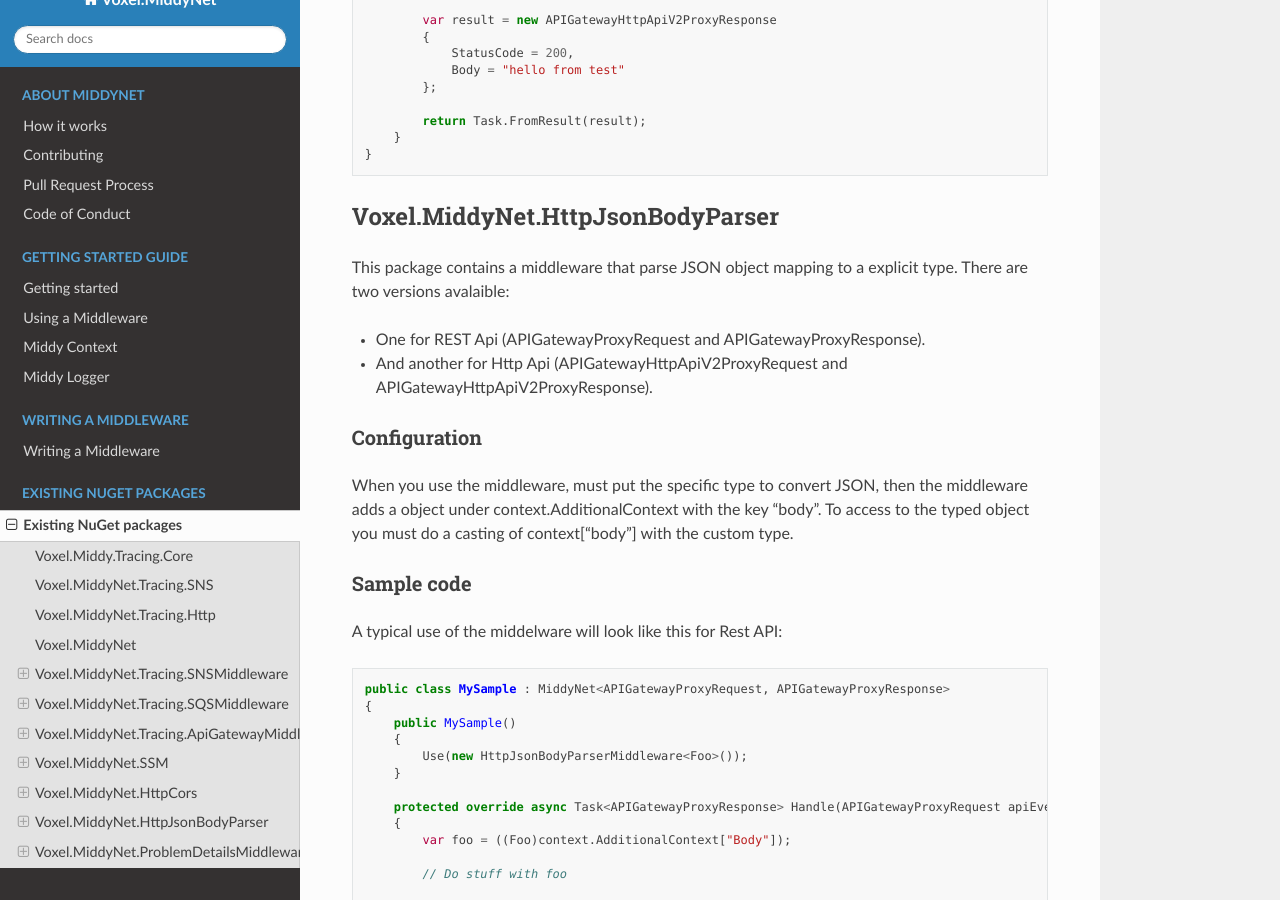
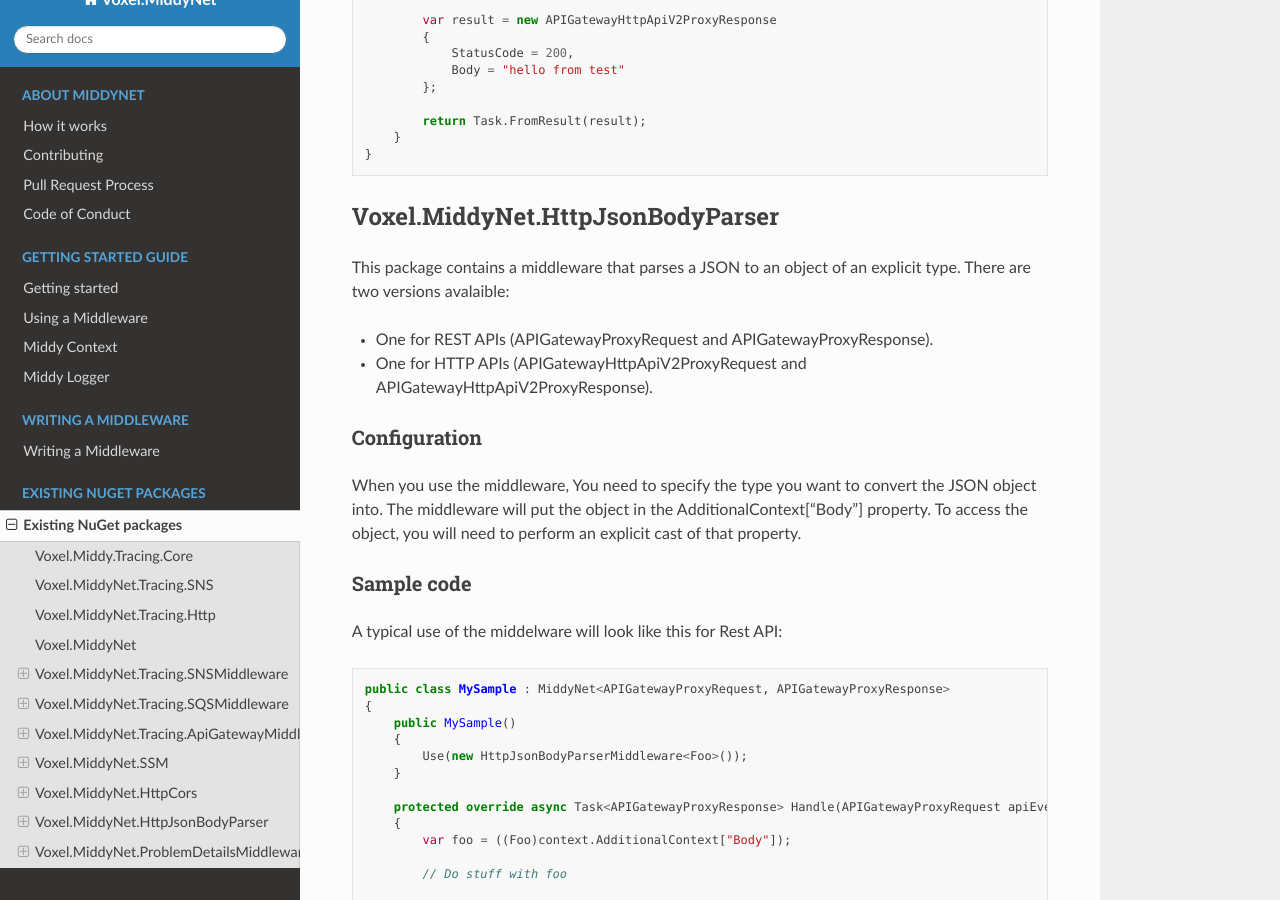
Before and after one commit to VoxelGroup/Voxel.MiddyNet, a Sphinx documentation site: the page built from docs/source/nuget/packages.rst, in a window 1280 px wide and 900 px high, scrolled down 6191 px. Built offline with Sphinx 7.4.7 and the Read the Docs theme 2.0.0, drawn with Linux system fonts in a browser that asks for light colours; pages that are not in the unit, such as notebooks, are missing from menus.

Commit message:
doc: fix some english mistakes

```diff
--- a/docs/source/nuget/packages.rst
+++ b/docs/source/nuget/packages.rst
@@ -266,14 +266,14 @@ And like this for Http API::
 
 Voxel.MiddyNet.HttpJsonBodyParser
 ---------------------------------
-This package contains a middleware that parse JSON object mapping to a explicit type. There are two versions avalaible:
+This package contains a middleware that parses a JSON to an object of an explicit type. There are two versions avalaible:
 
-* One for REST Api (APIGatewayProxyRequest and APIGatewayProxyResponse).
-* And another for Http Api (APIGatewayHttpApiV2ProxyRequest and APIGatewayHttpApiV2ProxyResponse).
+* One for REST APIs (APIGatewayProxyRequest and APIGatewayProxyResponse).
+* One for HTTP APIs (APIGatewayHttpApiV2ProxyRequest and APIGatewayHttpApiV2ProxyResponse).
 
 Configuration
 ^^^^^^^^^^^^^
-When you use the middleware, must put the specific type to convert JSON, then the middleware adds a object under context.AdditionalContext with the key "body". To access to the typed object you must do a casting of context["body"] with the custom type.
+When you use the middleware, You need to specify the type you want to convert the JSON object into. The middleware will put the object in the AdditionalContext["Body"] property. To access the object, you will need to perform an explicit cast of that property.
 
 Sample code
 ^^^^^^^^^^^
```
